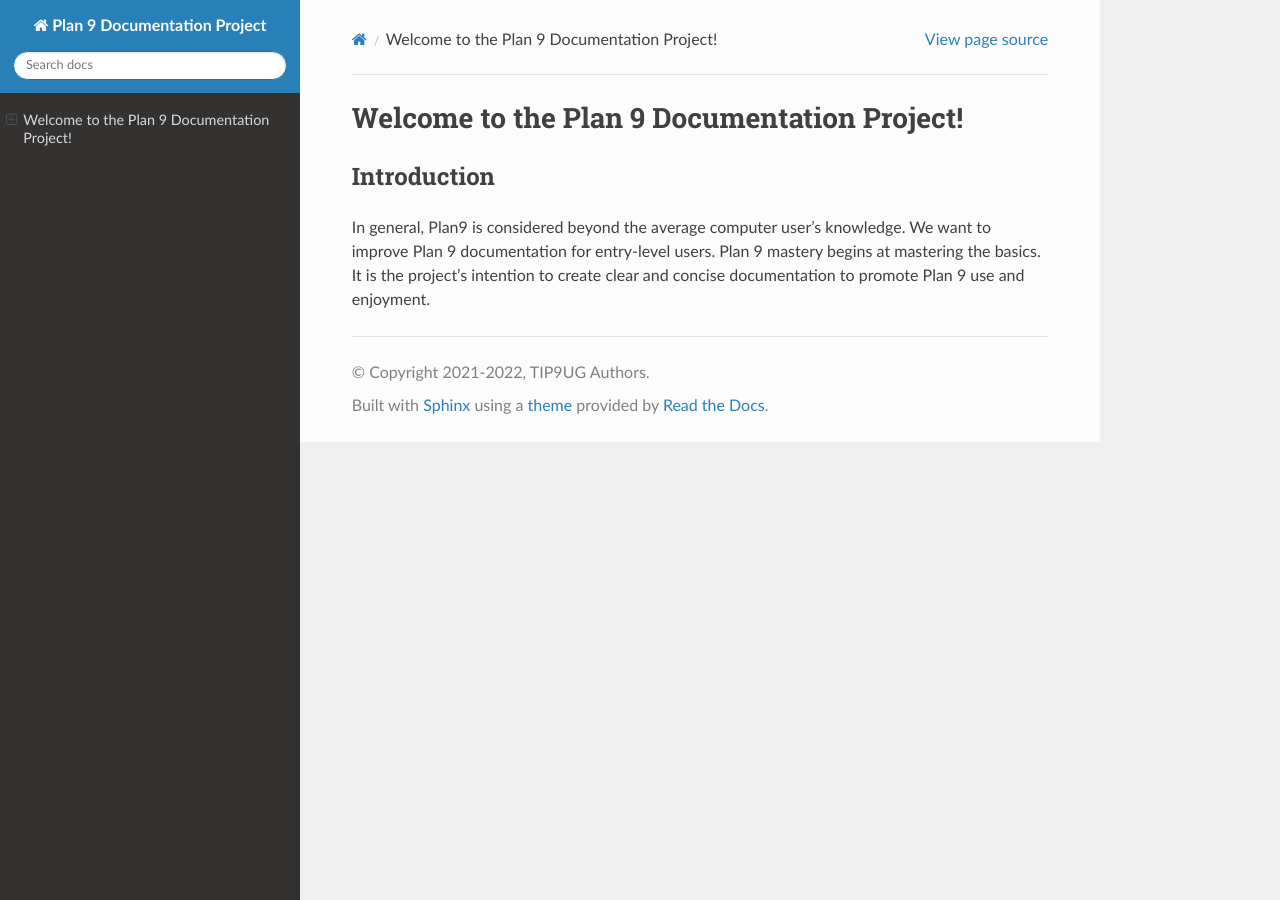
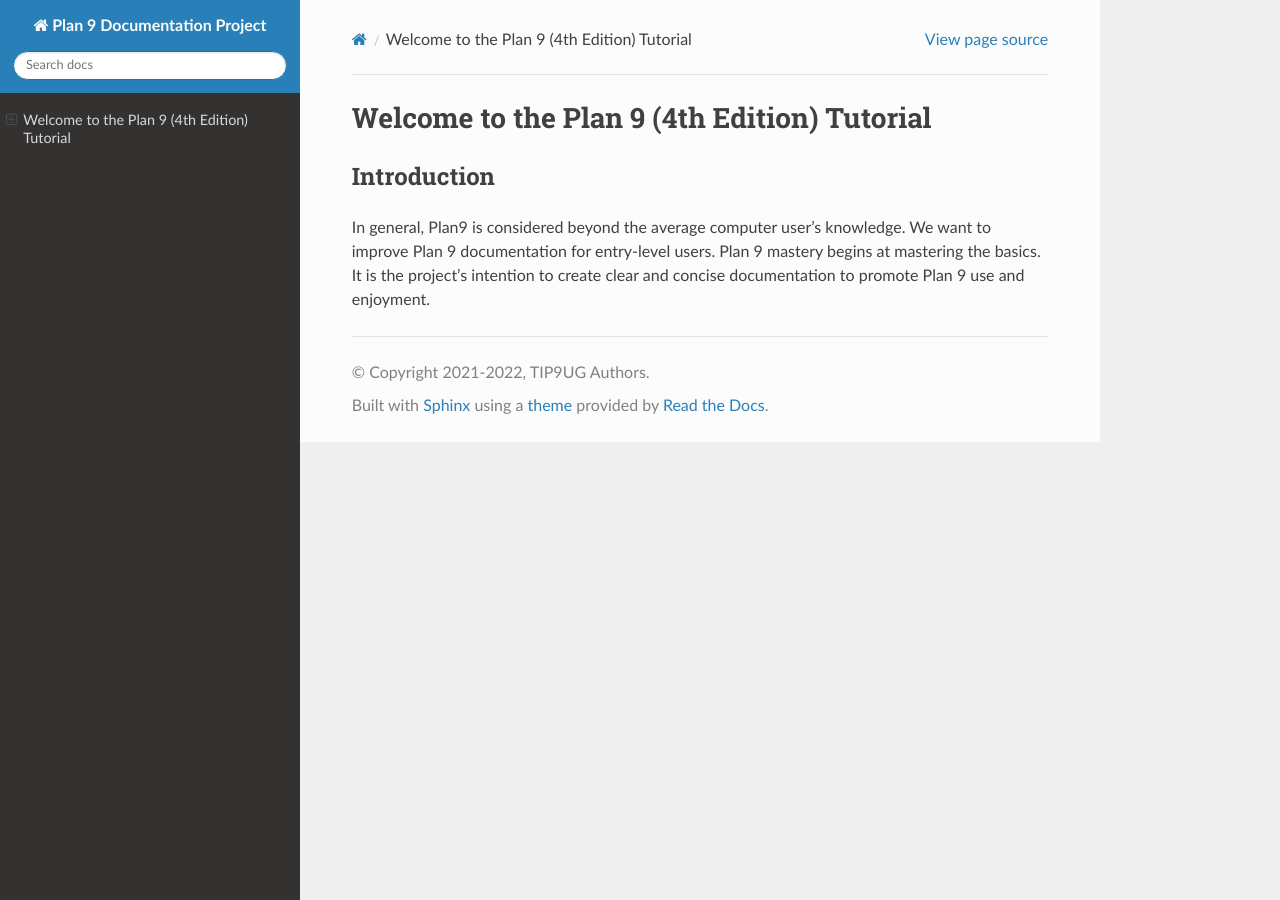
Before and after one commit to tip9ug/plan9-4th-edition-tutorial, a Sphinx documentation site: the page built from source/index.md, in a window 1280 px wide. Built offline with Sphinx 7.4.7 and the Read the Docs theme 2.0.0, drawn with Linux system fonts in a browser that asks for light colours; pages that are not in the unit, such as notebooks, are missing from menus.

Commit message:
Update index.md

```diff
--- a/source/index.md
+++ b/source/index.md
@@ -1,4 +1,4 @@
-Welcome to the Plan 9 Documentation Project!
+Welcome to the Plan 9 (4th Edition) Tutorial
 ============================================
 
 ## Introduction
```
